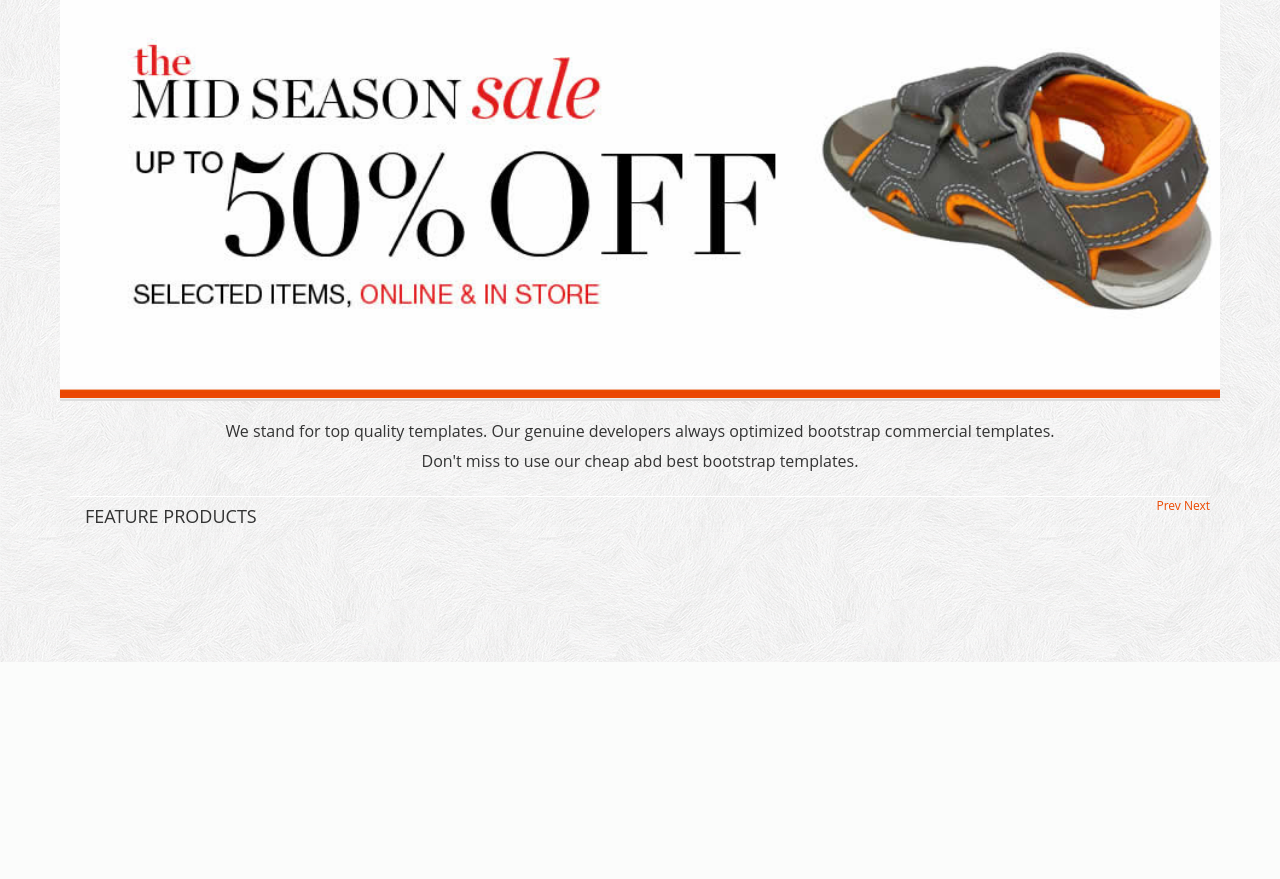
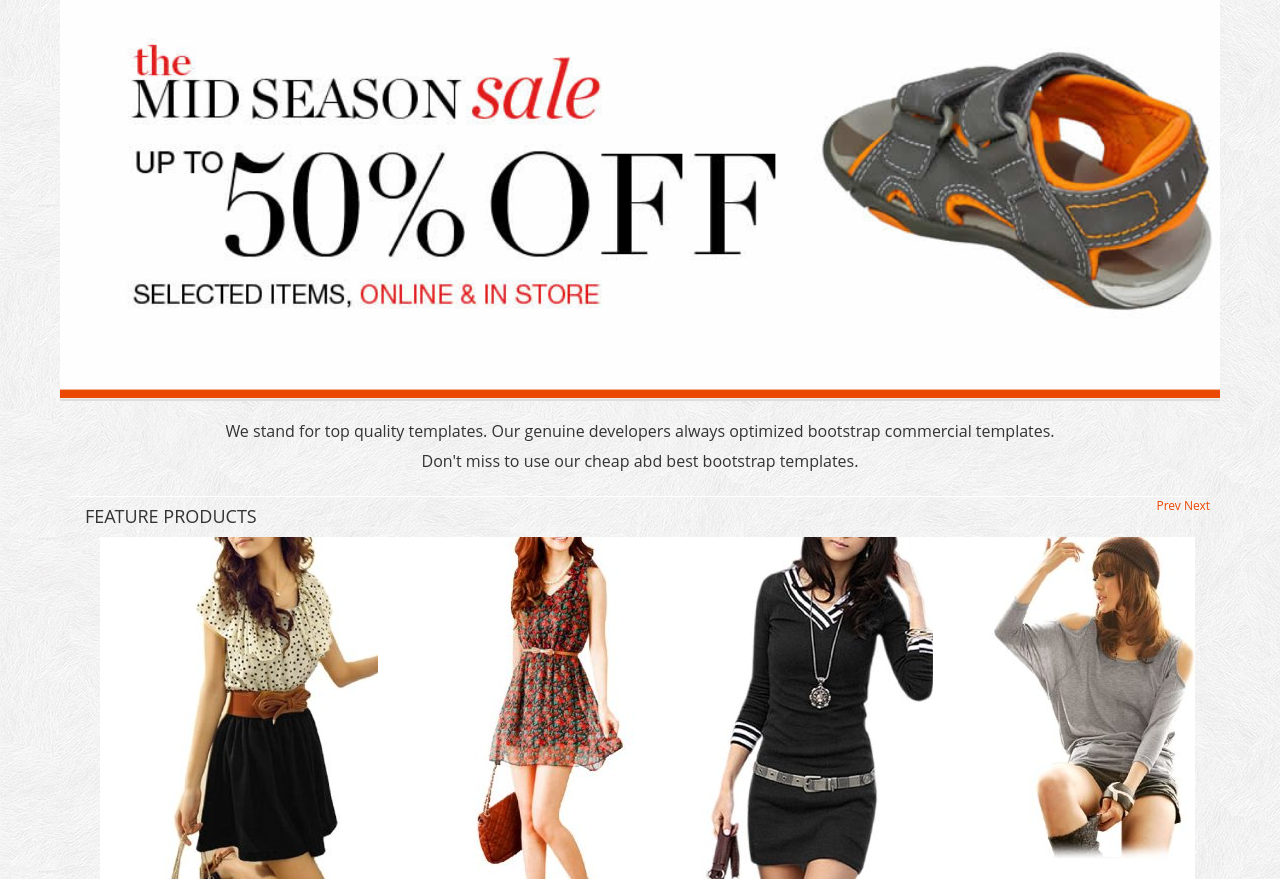
Before and after one commit to Minion09/grab_offer, a PHP site: page / in a window 1280 px wide. Shown: the part 138-1017 px from the top of the page. Before the commit the page ends 800 px from the top, so only its background shows below. Run offline with PHP 8.4, Linux system fonts and the light colour scheme.

Commit message:
add feature product slider

```diff
--- a/css/style.css
+++ b/css/style.css
@@ -61,3 +61,7 @@
 	max-width: 26%;
 	margin: -6%;
 }
+
+#myCarousel > .item > img{
+	max-width: 20%;
+}
--- a/index.html
+++ b/index.html
@@ -108,8 +108,46 @@
 										<h4>FEATURE PRODUCTS</h4>
 									</div>
 									<div class="col-mid-6 pull-right nav-controll">
-										<a class="left button" href="#myCarousel" data-slide="prev">Prev</a>
-										<a class="right button" href="#myCarousel" data-slide="next">Next</a>
+										<a class="left" href="#myCarousel" data-slide="prev">Prev</a>
+										<a class="right" href="#myCarousel" data-slide="next">Next</a>
+									</div>
+								</div>
+
+								<div class="row">
+									<div class="col-md-12">
+										<div id="myCarousel" class="carousel slide" data-ride="carousel">
+										<div class="carousel-inner">
+										    <div class="item active">
+										    	<div class="col-md-3">
+										    		<img src="./images/ladies-product/1.jpg" alt="Los Angeles">
+										    	</div>
+										    	<div class="col-md-3">
+										       		<img src="./images/ladies-product/2.jpg" alt="Chicago">
+										    	</div>
+										    	<div class="col-md-3">
+										        	<img src="./images/ladies-product/3.jpg" alt="Chicago">
+										    	</div>
+										    	<div class="col-md-3">
+										        	<img src="./images/ladies-product/4.jpg" alt="Chicago">
+										    	</div>
+										    </div>
+
+										     <div class="item">
+										    	<div class="col-md-3">
+										    		<img src="./images/ladies-product/5.jpg" alt="Los Angeles">
+										    	</div>
+										    	<div class="col-md-3">
+										       		<img src="./images/ladies-product/6.jpg" alt="Chicago">
+										    	</div>
+										    	<div class="col-md-3">
+										        	<img src="./images/ladies-product/7.jpg" alt="Chicago">
+										    	</div>
+										    	<div class="col-md-3">
+										        	<img src="./images/ladies-product/8.jpg" alt="Chicago">
+										    	</div>
+										    </div>
+										</div>
+									</div>
 									</div>
 								</div>
 							</div>
@@ -121,8 +159,8 @@
 
 
         <script type="text/javascript" src="./js/jquery-3.2.1.min.js"></script>
+        <script type="text/javascript" src="./js/bootstrap.min.js"></script>
         <script type="text/javascript" src="./js/jquery.flexslider-min.js"></script>
-        <script type="text/javascript" src="./js/bootstrap.min.js"></script>
         <script type="text/javascript" src="./js/script.js"></script>
 	</body>
 </html>
```
Also changed, not shown: css/thumbnails.css (added, +64 -0 lines), images/ladies-product/1.jpg (added), images/ladies-product/2.jpg (added), images/ladies-product/3.jpg (added), images/ladies-product/4.jpg (added), images/ladies-product/5.jpg (added), images/ladies-product/6.jpg (added), images/ladies-product/7.jpg (added), images/ladies-product/8.jpg (added), images/ladies-product/9.jpg (added).
